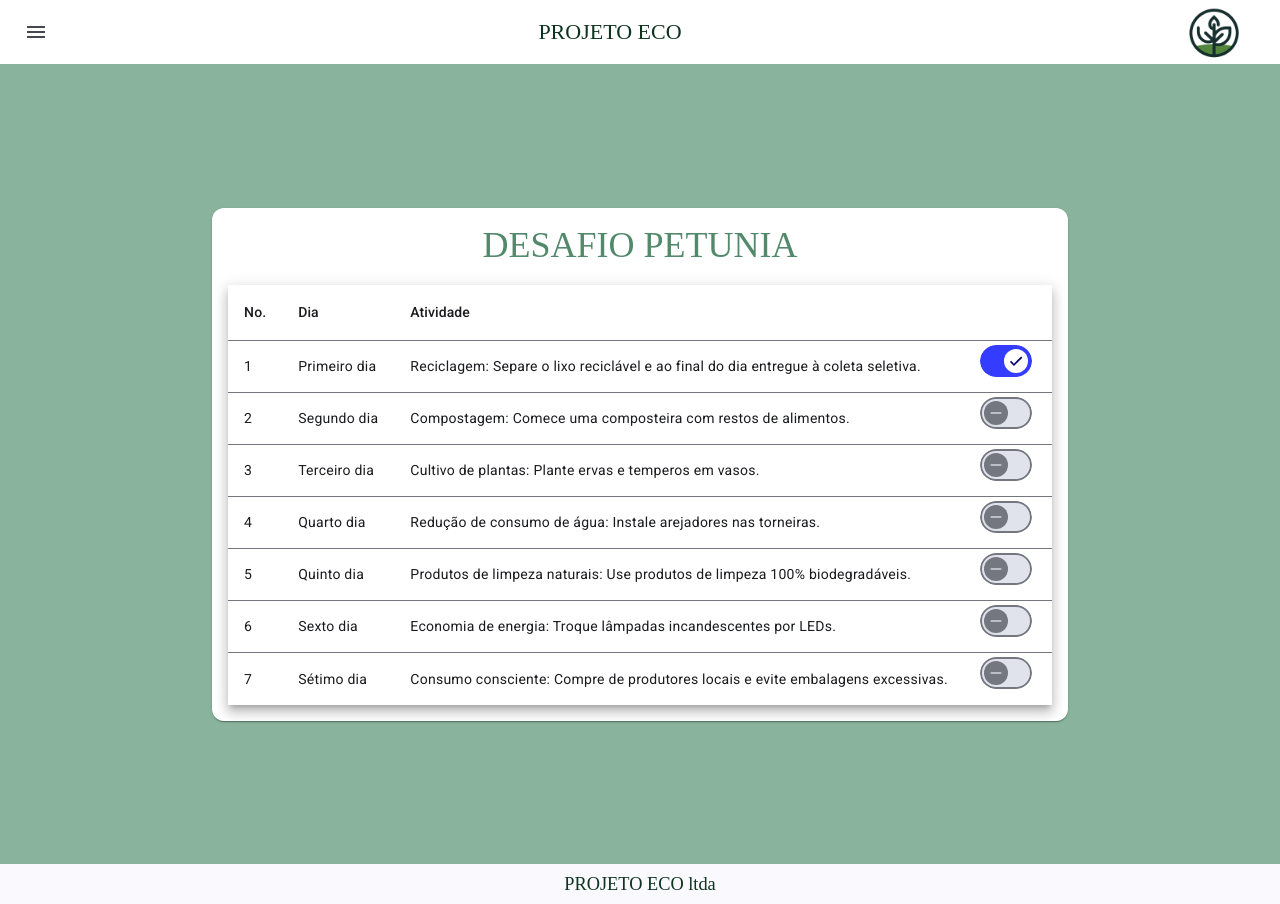
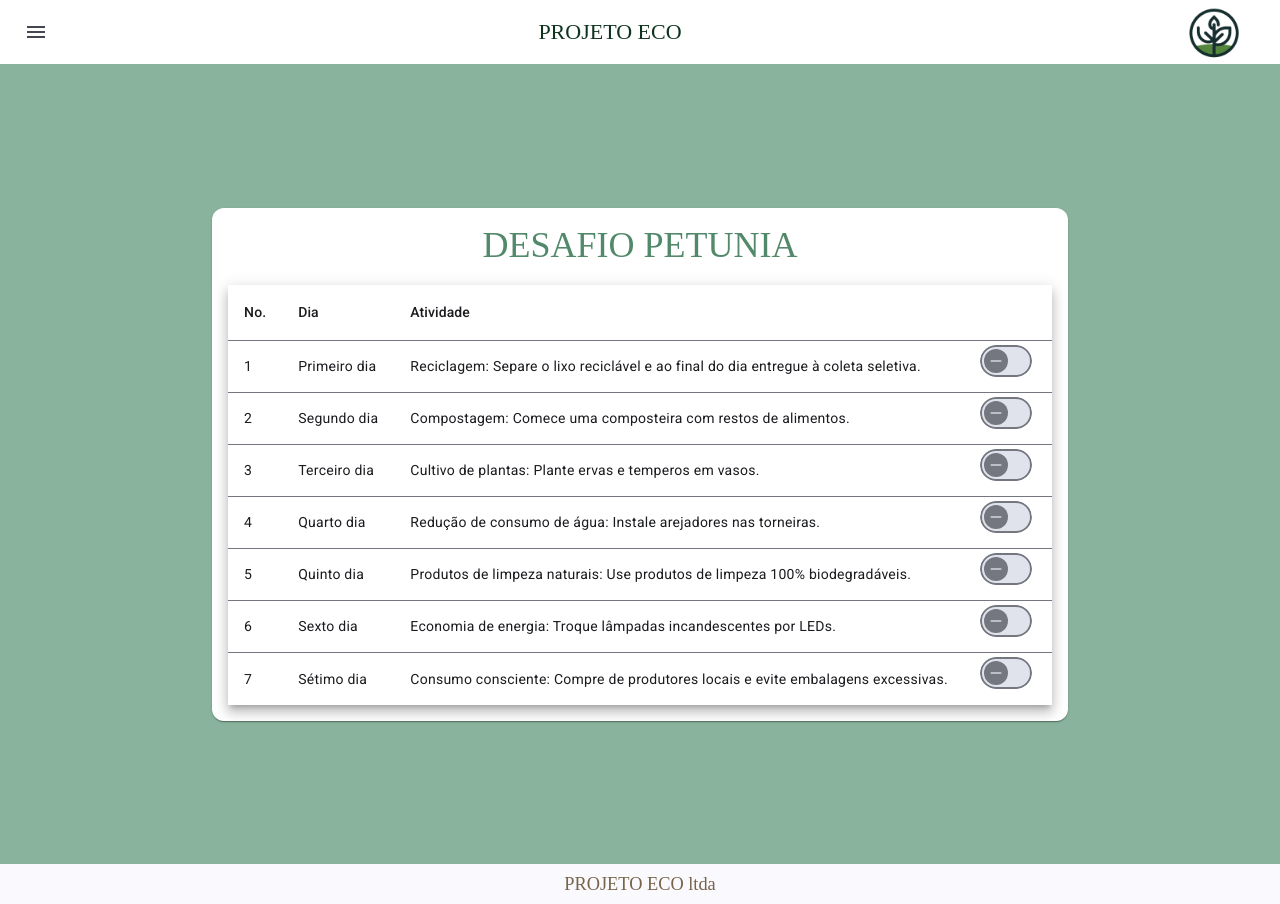
Before and after one commit to juliadgiroldo/desafio-fullsatck, an Angular app: page /desafio-petunia in a window 1280 px wide. Built offline with nearby package versions, Linux system fonts and the light colour scheme; data requests are answered from the project's data file; a web font is replaced by a local one.

Commit message:
mudança da cor do span da footbar

```diff
--- a/db.json
+++ b/db.json
@@ -5,7 +5,7 @@
       "position": 1,
       "dia": "Primeiro dia",
       "atividade": "Reciclagem: Separe o lixo reciclável e ao final do dia entregue à coleta seletiva.",
-      "status": true
+      "status": false
     },
     {
       "id": "2",
--- a/src/app/components/footerbar/footerbar.component.css
+++ b/src/app/components/footerbar/footerbar.component.css
@@ -1,7 +1,7 @@
 span {
     font-family: 'Fira Sans Condensed';
     font-size: smaller;
-    color: #0E341F;
+    color: #77654B;
 }
 
 mat-toolbar{
--- a/src/app/desafios/desafio-sete-dias/desafio-sete-dias.component.html
+++ b/src/app/desafios/desafio-sete-dias/desafio-sete-dias.component.html
@@ -6,7 +6,9 @@
     <meta name="viewport" content="width=device-width, initial-scale=1.0">
     <link rel="preconnect" href="https://fonts.googleapis.com">
     <link rel="preconnect" href="https://fonts.gstatic.com" crossorigin>
-    <link href="https://fonts.googleapis.com/css2?family=Fira+Sans+Condensed:ital,wght@0,100;0,200;0,300;0,400;0,500;0,600;0,700;0,800;0,900;1,100;1,200;1,300;1,400;1,500;1,600;1,700;1,800;1,900&display=swap" rel="stylesheet">
+    <link
+        href="https://fonts.googleapis.com/css2?family=Fira+Sans+Condensed:ital,wght@0,100;0,200;0,300;0,400;0,500;0,600;0,700;0,800;0,900;1,100;1,200;1,300;1,400;1,500;1,600;1,700;1,800;1,900&display=swap"
+        rel="stylesheet">
 </head>
 
 <body>
@@ -39,7 +41,7 @@
                         <th mat-header-cell *matHeaderCellDef mat-sort-header></th>
                         <td mat-cell *matCellDef="let row">
                             <p><mat-slide-toggle [checked]="row.status"
-                                (change)="statusAtividade(row.id, $event.checked)"></mat-slide-toggle></p>
+                                    (change)="statusAtividade(row.id, $event.checked)"></mat-slide-toggle></p>
 
                         </td>
                     </ng-container>
```
